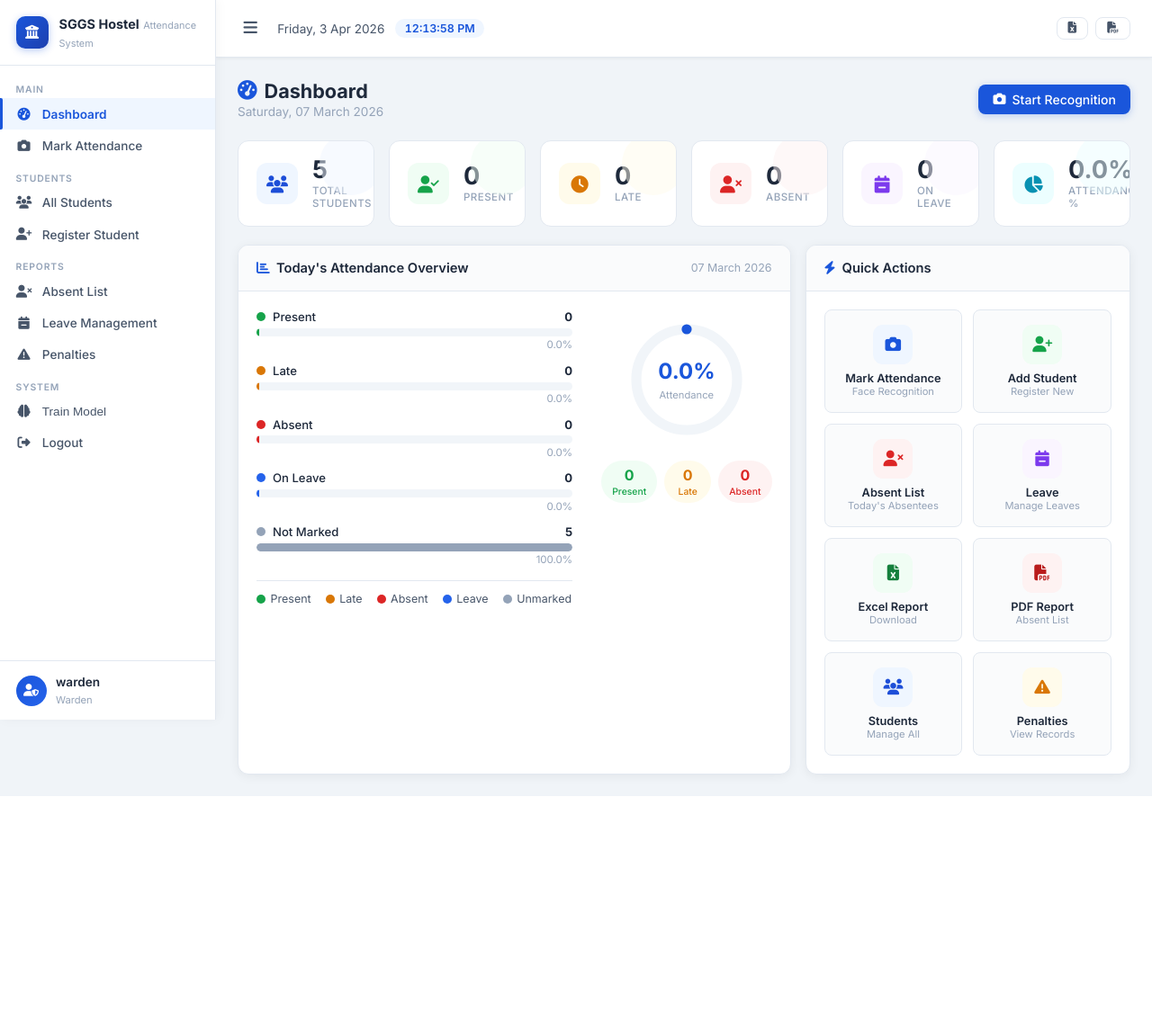
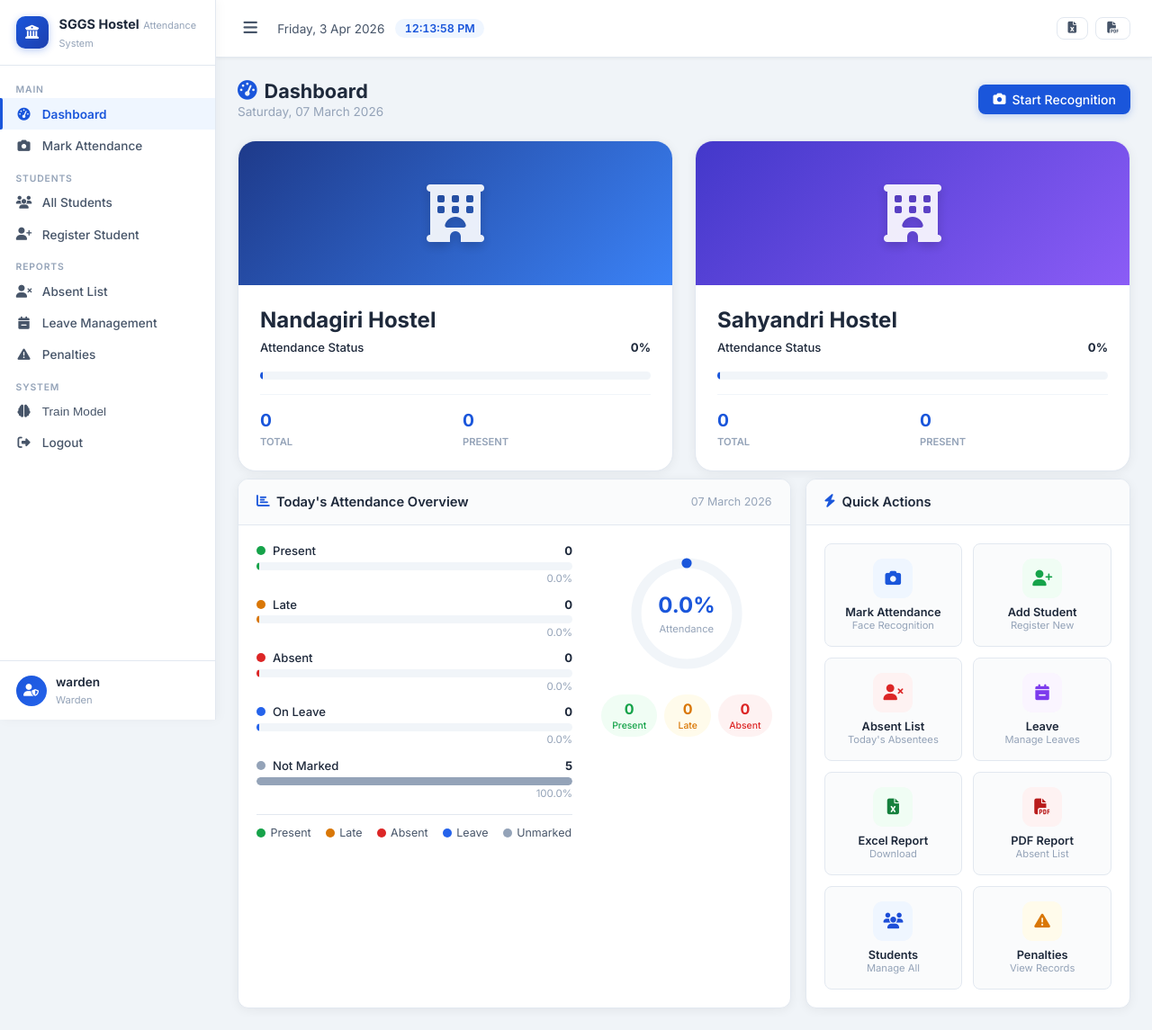
Before and after one commit to AniketSomankar-18/face_recognition_hostel_attendance_v2, a Flask app: page /dashboard in a window 1280 px wide. Shown: the whole page at 90% size. Before the commit the page ends 885 px from the top, so only its background shows below. Run offline with Flask 3, Linux system fonts and the light colour scheme; a user stored in the database is signed in; data comes from the database, SQL or seed files in the repository.

Commit message:
Changed Dashboard. Added Hostel wise room selection

```diff
--- a/app.py
+++ b/app.py
@@ -12,7 +12,8 @@
 from modules.face_recognition_module import FaceRecognitionModule
 from modules.attendance import (mark_attendance, get_today_summary,
                                  mark_absents_for_today, get_student_attendance_history,
-                                 get_calendar_data, get_absent_students_today)
+                                 get_calendar_data, get_absent_students_today,
+                                 get_hostel_structure_stats)
 from modules.reports import generate_excel_report, generate_absent_pdf
 from penalty_system import finalize_attendance, get_penalty_summary
 from email_service import mail, init_mail
@@ -84,12 +85,65 @@
 @login_required
 def dashboard():
     summary = get_today_summary()
+
+    # Building Summaries
+    n_stats = get_hostel_structure_stats('N')
+    s_stats = get_hostel_structure_stats('S')
+
+    buildings = [
+        {
+            'id': 'nandagiri',
+            'name': 'Nandagiri',
+            'code': 'N',
+            'total': n_stats['total_students'],
+            'present': n_stats['present_today'],
+            'pct': round(n_stats['present_today'] / n_stats['total_students'] * 100, 1) if n_stats['total_students'] > 0 else 0
+        },
+        {
+            'id': 'sahyandri',
+            'name': 'Sahyandri',
+            'code': 'S',
+            'total': s_stats['total_students'],
+            'present': s_stats['present_today'],
+            'pct': round(s_stats['present_today'] / s_stats['total_students'] * 100, 1) if s_stats['total_students'] > 0 else 0
+        }
+    ]
+
     model_trained = face_module.is_model_trained()
     dataset_count = face_module.get_student_count_in_dataset()
     return render_template('dashboard.html',
                            summary=summary,
+                           buildings=buildings,
                            model_trained=model_trained,
                            dataset_count=dataset_count)
+
+
+@app.route('/dashboard/building/<name>')
+@login_required
+def building_view(name):
+    code = 'N' if name.lower() == 'nandagiri' else 'S'
+    stats = get_hostel_structure_stats(code)
+    return render_template('building_view.html',
+                           building_name=name.capitalize(),
+                           building_code=code,
+                           stats=stats)
+
+
+@app.route('/dashboard/building/<building>/block/<block>')
+@login_required
+def block_view(building, block):
+    code = 'N' if building.lower() == 'nandagiri' else 'S'
+    stats = get_hostel_structure_stats(code)
+    block_data = stats['blocks'].get(block.upper())
+    if not block_data:
+        flash(f"Block {block} not found.", "danger")
+        return redirect(url_for('dashboard'))
+
+    return render_template('block_view.html',
+                           building_name=building.capitalize(),
+                           building_code=code,
+                           block_name=block.upper(),
+                           block_data=block_data)
 
 
 # ─── Students ─────────────────────────────────────────────────────────────────
@@ -583,8 +637,3 @@
     print("[INFO] URL: http://127.0.0.1:5000")
     print("[INFO] Login: warden / warden123")
     app.run(debug=True, host='0.0.0.0', port=5000, threaded=True)
-
-
-
-
-#adding temp comment
--- a/requirements.txt
+++ b/requirements.txt
@@ -5,7 +5,7 @@
 Werkzeug==3.0.3
 opencv-python==4.10.0.84
 numpy==1.26.4
-pandas==2.2.2
+pandas>=2.2.3
 openpyxl==3.1.5
 reportlab==4.2.2
 APScheduler==3.10.4
--- a/static/css/style.css
+++ b/static/css/style.css
@@ -635,3 +635,155 @@
 .text-muted  { color: var(--text-muted); }
 .mb-0 { margin-bottom: 0; }
 .mt-1 { margin-top: 0.5rem; }
+
+/* ── HOSTEL HIERARCHY UI ─────────────────────────────────── */
+.hostel-grid {
+  display: grid;
+  grid-template-columns: repeat(auto-fit, minmax(300px, 1fr));
+  gap: 1.5rem;
+  margin-top: 1rem;
+}
+
+.building-card {
+  background: var(--bg-card);
+  border: 1px solid var(--border);
+  border-radius: 20px;
+  overflow: hidden;
+  text-decoration: none;
+  color: var(--text-primary);
+  transition: all 0.3s cubic-bezier(0.4, 0, 0.2, 1);
+  position: relative;
+  box-shadow: var(--shadow-sm);
+  display: flex;
+  flex-direction: column;
+}
+
+.building-card:hover {
+  transform: translateY(-8px);
+  box-shadow: 0 12px 30px rgba(0,0,0,0.1);
+  border-color: var(--accent);
+}
+
+.building-img {
+  height: 160px;
+  background: linear-gradient(135deg, var(--accent), #4f46e5);
+  display: flex;
+  align-items: center; justify-content: center;
+  font-size: 4rem; color: rgba(255,255,255,0.2);
+  position: relative; overflow: hidden;
+}
+
+.building-img i { position: relative; z-index: 2; color: #fff; opacity: 0.9; text-shadow: 0 4px 12px rgba(0,0,0,0.2); }
+
+.building-card.nandagiri .building-img { background: linear-gradient(135deg, #1e3a8a, #3b82f6); }
+.building-card.sahyandri .building-img { background: linear-gradient(135deg, #4338ca, #8b5cf6); }
+
+.building-content { padding: 1.5rem; }
+.building-name { font-size: 1.5rem; font-weight: 800; margin-bottom: 0.5rem; display: block; }
+.building-stats { display: flex; gap: 1rem; margin-top: 1rem; padding-top: 1rem; border-top: 1px solid var(--border-light); }
+.b-stat { flex: 1; }
+.b-val { display: block; font-size: 1.2rem; font-weight: 700; color: var(--accent); }
+.b-label { font-size: 0.7rem; color: var(--text-muted); text-transform: uppercase; font-weight: 600; }
+
+/* Blocks */
+.block-grid {
+  display: grid;
+  grid-template-columns: repeat(auto-fit, minmax(200px, 1fr));
+  gap: 1.25rem;
+}
+
+.block-card {
+  background: var(--bg-card);
+  border: 1px solid var(--border);
+  border-radius: var(--radius);
+  padding: 1.5rem;
+  text-align: center;
+  text-decoration: none;
+  color: var(--text-primary);
+  transition: all 0.2s;
+  display: flex; flex-direction: column; align-items: center; gap: 0.75rem;
+}
+
+.block-card:hover {
+  background: var(--accent-light);
+  border-color: var(--accent);
+  transform: scale(1.02);
+}
+
+.block-letter {
+  width: 60px; height: 60px; border-radius: 15px;
+  background: var(--accent); color: #fff;
+  display: flex; align-items: center; justify-content: center;
+  font-size: 1.8rem; font-weight: 800;
+}
+
+/* Floor Map */
+.floor-section { margin-bottom: 2.5rem; }
+.floor-title {
+  display: flex; align-items: center; gap: 0.75rem;
+  font-size: 1.1rem; font-weight: 700; color: var(--text-secondary);
+  margin-bottom: 1.25rem; padding-left: 0.5rem; border-left: 4px solid var(--accent);
+}
+
+.room-grid {
+  display: grid;
+  grid-template-columns: repeat(auto-fill, minmax(140px, 1fr));
+  gap: 1rem;
+}
+
+.room-tile {
+  background: var(--bg-card);
+  border: 1.5px solid var(--border);
+  border-radius: 14px;
+  padding: 1rem;
+  display: flex; flex-direction: column; gap: 0.5rem;
+  transition: all 0.2s; cursor: pointer;
+  position: relative; overflow: hidden;
+}
+
+.room-tile:hover {
+  border-color: var(--accent);
+  box-shadow: var(--shadow-sm);
+  transform: translateY(-3px);
+}
+
+.room-number { font-size: 1rem; font-weight: 800; color: var(--text-primary); }
+.room-occupancy { font-size: 0.75rem; color: var(--text-muted); font-weight: 500; }
+
+.room-status-dot {
+  position: absolute; top: 12px; right: 12px;
+  width: 10px; height: 10px; border-radius: 50%;
+  box-shadow: 0 0 0 3px #fff;
+}
+
+/* Room Status Colors */
+.room-full     { border-left: 4px solid var(--present); }
+.room-warning  { border-left: 4px solid var(--late); }
+.room-absent   { border-left: 4px solid var(--absent); }
+.room-empty    { background: #f8fafc; border-style: dashed; opacity: 0.6; }
+
+.status-bg-present { background-color: var(--present); }
+.status-bg-late    { background-color: var(--late); }
+.status-bg-absent  { background-color: var(--absent); }
+
+.room-members {
+  margin-top: 0.25rem;
+  display: flex; gap: -5px; /* Overlap effect */
+}
+
+.member-dot {
+  width: 18px; height: 18px; border-radius: 50%;
+  background: var(--accent); border: 2px solid #fff;
+  display: flex; align-items: center; justify-content: center;
+  font-size: 0.5rem; color: #fff; font-weight: 700;
+  margin-left: -6px;
+}
+.member-dot:first-child { margin-left: 0; }
+
+/* Breadcrumbs */
+.breadcrumb {
+  display: flex; align-items: center; gap: 0.5rem;
+  margin-bottom: 1rem; font-size: 0.85rem; color: var(--text-muted);
+}
+.breadcrumb a { color: var(--accent); text-decoration: none; font-weight: 600; }
+.breadcrumb i { font-size: 0.7rem; }
--- a/templates/dashboard.html
+++ b/templates/dashboard.html
@@ -14,51 +14,40 @@
     </div>
 </div>
 
-<!-- Stats Cards -->
-<div class="stats-grid">
-    <div class="stat-card stat-total">
-        <div class="stat-icon"><i class="fas fa-users"></i></div>
-        <div class="stat-content">
-            <div class="stat-value">{{ summary.total }}</div>
-            <div class="stat-label">Total Students</div>
+<!-- Hostel Buildings Navigation -->
+<div class="hostel-grid">
+    {% for b in buildings %}
+    <a href="{{ url_for('building_view', name=b.id) }}" class="building-card {{ b.id }}">
+        <div class="building-img">
+            <i class="fas fa-hotel"></i>
         </div>
-    </div>
-    <div class="stat-card stat-present">
-        <div class="stat-icon"><i class="fas fa-user-check"></i></div>
-        <div class="stat-content">
-            <div class="stat-value">{{ summary.present }}</div>
-            <div class="stat-label">Present</div>
+        <div class="building-content">
+            <span class="building-name">{{ b.name }} Hostel</span>
+            <div class="attendance-progress">
+                <div class="progress-label">
+                    <span>Attendance Status</span>
+                    <span class="progress-count">{{ b.pct }}%</span>
+                </div>
+                <div class="progress-bar-wrap">
+                    <div class="progress-bar" style="width: {{ b.pct }}%; background: var(--accent);"></div>
+                </div>
+            </div>
+            <div class="building-stats">
+                <div class="b-stat">
+                    <span class="b-val">{{ b.total }}</span>
+                    <span class="b-label">Total</span>
+                </div>
+                <div class="b-stat">
+                    <span class="b-val">{{ b.present }}</span>
+                    <span class="b-label">Present</span>
+                </div>
+            </div>
         </div>
-    </div>
-    <div class="stat-card stat-late">
-        <div class="stat-icon"><i class="fas fa-clock"></i></div>
-        <div class="stat-content">
-            <div class="stat-value">{{ summary.late }}</div>
-            <div class="stat-label">Late</div>
-        </div>
-    </div>
-    <div class="stat-card stat-absent">
-        <div class="stat-icon"><i class="fas fa-user-times"></i></div>
-        <div class="stat-content">
-            <div class="stat-value">{{ summary.absent }}</div>
-            <div class="stat-label">Absent</div>
-        </div>
-    </div>
-    <div class="stat-card stat-leave">
-        <div class="stat-icon"><i class="fas fa-calendar-minus"></i></div>
-        <div class="stat-content">
-            <div class="stat-value">{{ summary.leave }}</div>
-            <div class="stat-label">On Leave</div>
-        </div>
-    </div>
-    <div class="stat-card stat-percentage">
-        <div class="stat-icon"><i class="fas fa-chart-pie"></i></div>
-        <div class="stat-content">
-            <div class="stat-value">{{ summary.percentage }}%</div>
-            <div class="stat-label">Attendance %</div>
-        </div>
-    </div>
+    </a>
+    {% endfor %}
 </div>
+
+<div class="mt-1"></div>
 
 <!-- Main Dashboard Row: Overview (wider) + Quick Actions -->
 <div class="dashboard-main-row">
```
Also changed, not shown: modules/attendance.py (+76 -0 lines), seed_rooms.py (added, +47 -0 lines), templates/block_view.html (added, +90 -0 lines), templates/building_view.html (added, +36 -0 lines).
